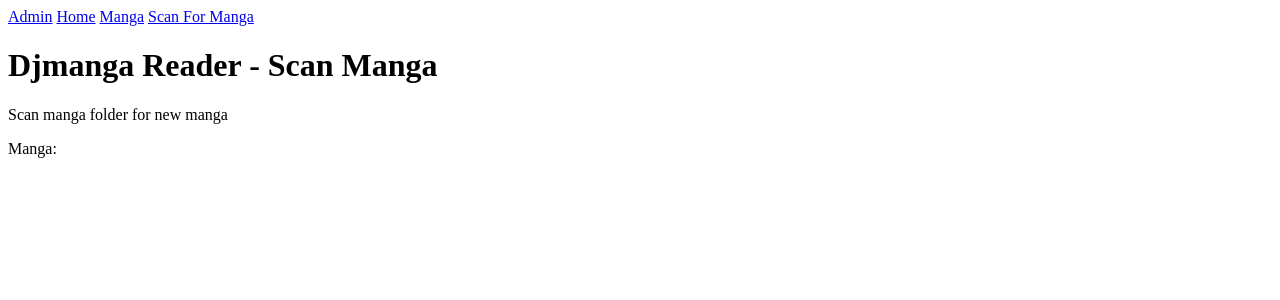
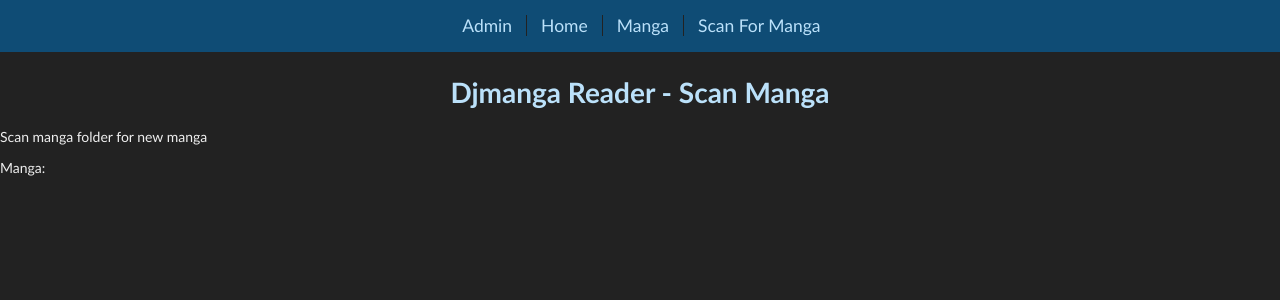
Before and after one commit to fenixn/djmanga, a Django app: template www/manga/templates/manga/scan.html in a window 1280 px wide. Shown: the top 300 px of the page. Run offline with Django 3.2, Linux system fonts and the light colour scheme; the template is opened without the code that fills it, so the values that code supplies are empty.

Commit message:
Added dark theme css.

```diff
--- a/www/manga/templates/manga/chapter-view.html
+++ b/www/manga/templates/manga/chapter-view.html
@@ -6,7 +6,7 @@
 
 {% block content %}
   <div class='manga'>
-    <h1>{{ manga.name }}</h1>
+    <a href="{{ BASE_URL }}/manga/{{manga.url_key}}"><h1>{{ manga.name }}</h1></a>
     <h2>Chapter {{ chapter.chapter }}</h2>
     <ul class='manga__page-list'>
       {% for page in chapter.get_pages %}
--- a/www/manga/views.py
+++ b/www/manga/views.py
@@ -41,6 +41,7 @@ def chapter_view(request, url_key, chapter):
             chapter = chapter
         ).get()
         return render(request, template_name, {
+            'manga': manga,
             'chapter': current_chapter
         })
 
--- a/www/reader/static/global/style.css
+++ b/www/reader/static/global/style.css
@@ -1,9 +1,59 @@
+body {
+    background-color: #222222;
+    color: #efefef;
+    margin: 0;
+    padding: 4em 0 0 0;
+    font-size: 14px;
+    font-family: 'Gill Sans', 'Arial', sans-serif;
+}
+h1, h2, h3, h4, h5, h6 {
+    color: #bbe1fa;
+    text-align: center;
+}
+ul {
+    list-style-type: none;
+    padding: 0;
+}
+
+a {
+    color: #bbe1fa;
+    text-decoration: none;
+}
+a:hover {
+    color: #eee;
+}
+
+nav {
+    position: fixed;
+    top: 0;
+    background-color: #0f4c75;
+    padding: 0.1em;
+    width: 100%;
+}
+nav ul {
+    display: flex;
+    flex-wrap: wrap;
+    align-items: center;
+    justify-content: center;
+}
+nav li {
+    padding: 0 1em;
+    border-right: 1px solid #222222;
+}
+nav li.last {
+    border-right: 0;
+}
+nav a {
+    font-size: 1.25em;
+    text-decoration: none;
+}
+
+
 .manga__list,
 .manga__page-list {
     display: flex;
     flex-wrap: wrap;
     padding: 0;
-    list-style-type: none;
 }
 .manga__page-list {
     flex-direction: row-reverse;
--- a/www/reader/templates/base.html
+++ b/www/reader/templates/base.html
@@ -10,12 +10,14 @@
         {% block headscripts %}{% endblock %}
     </head>
     <body>
-        {% block sidebar %}
+        {% block menubar %}
         <nav>
-            <a href="{{ BASE_URL }}/admin">Admin</a>
-            <a href="{{ BASE_URL }}/">Home</a>
-            <a href="{{ BASE_URL }}/manga">Manga</a>
-            <a href="{{ BASE_URL }}/manga/scan/">Scan For Manga</a>
+            <ul>
+                <li><a href="{{ BASE_URL }}/admin">Admin</a></li>
+                <li><a href="{{ BASE_URL }}/">Home</a></li>
+                <li><a href="{{ BASE_URL }}/manga">Manga</a></li>
+                <li class='last'><a href="{{ BASE_URL }}/manga/scan/">Scan For Manga</a></li>
+            </ul>
         </nav>
         {% endblock %}
         {% block content %}{% endblock %}
```
